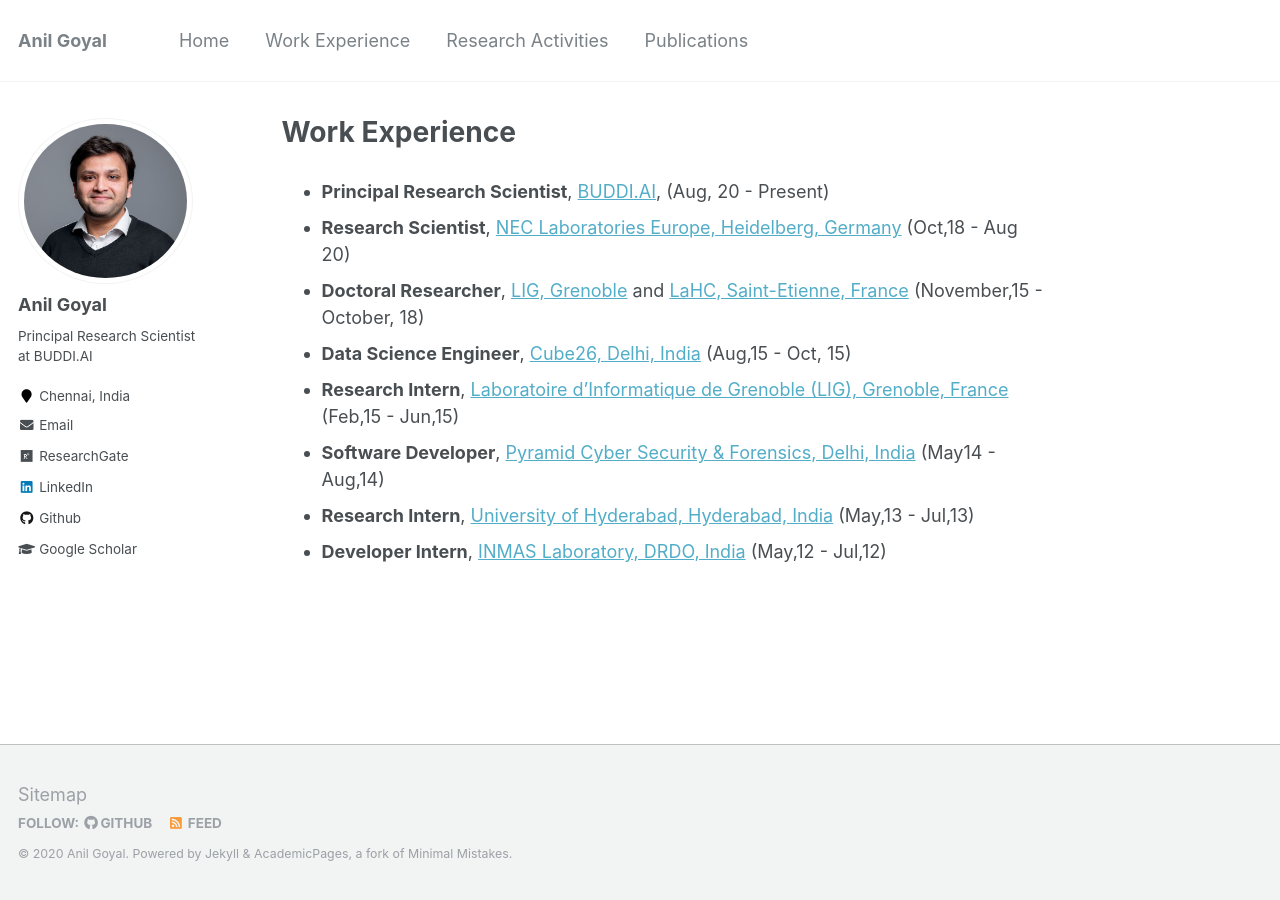
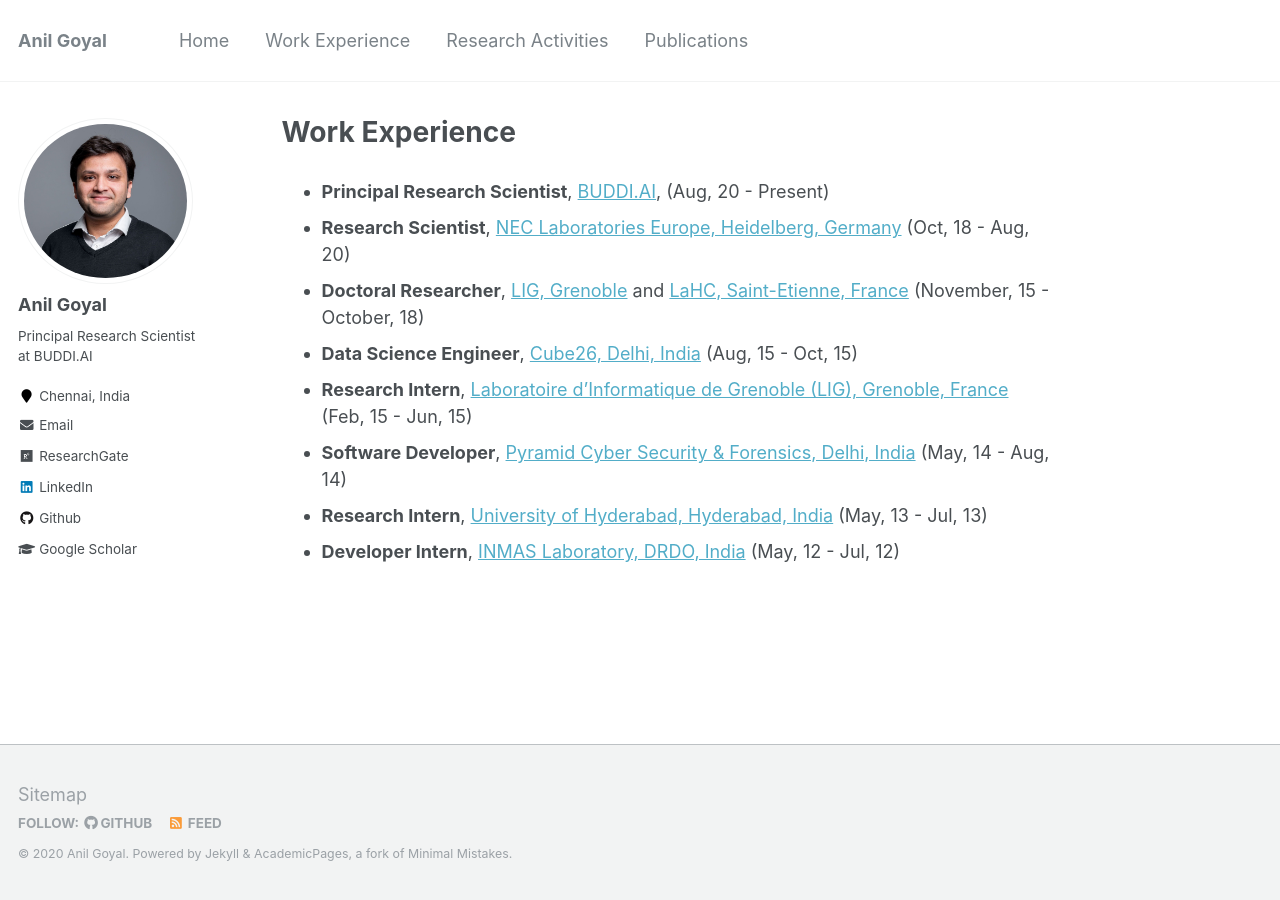
Before and after one commit to goyalanil/goyalanil.github.io, a Jekyll site: the page built from _pages/experience.md, in a window 1280 px wide. Built offline with Jekyll 4.4.1, drawn with Linux system fonts in a browser that asks for light colours.

Commit message:
Update experience.md

```diff
--- a/_pages/experience.md
+++ b/_pages/experience.md
@@ -7,10 +7,10 @@ classes: wide
 
 
 * **Principal Research Scientist**, [BUDDI.AI](http://buddi.ai/), (Aug, 20 - Present)
-* **Research Scientist**, [NEC Laboratories Europe, Heidelberg, Germany](http://neclab.eu/) (Oct,18 - Aug 20)
-* **Doctoral Researcher**, [LIG, Grenoble](https://www.liglab.fr/) and [LaHC, Saint-Etienne, France](http://laboratoirehubertcurien.fr/) (November,15 - October, 18)
-* **Data Science Engineer**, [Cube26, Delhi, India](http://cube26.com/) (Aug,15 - Oct, 15)
-* **Research Intern**, [Laboratoire d'Informatique de Grenoble (LIG), Grenoble, France](https://www.liglab.fr/) (Feb,15 - Jun,15)
-* **Software Developer**, [Pyramid Cyber Security & Forensics, Delhi, India](http://pyramidcyber.com/) (May14 - Aug,14)
-* **Research Intern**, [University of Hyderabad, Hyderabad, India](http://www.uohyd.ac.in/) (May,13 - Jul,13)
-* **Developer Intern**, [INMAS Laboratory, DRDO, India](https://www.drdo.gov.in/labs-and-establishments/institute-nuclear-medicine-allied-sciences-inmas) (May,12 - Jul,12)
+* **Research Scientist**, [NEC Laboratories Europe, Heidelberg, Germany](http://neclab.eu/) (Oct, 18 - Aug, 20)
+* **Doctoral Researcher**, [LIG, Grenoble](https://www.liglab.fr/) and [LaHC, Saint-Etienne, France](http://laboratoirehubertcurien.fr/) (November, 15 - October, 18)
+* **Data Science Engineer**, [Cube26, Delhi, India](http://cube26.com/) (Aug, 15 - Oct, 15)
+* **Research Intern**, [Laboratoire d'Informatique de Grenoble (LIG), Grenoble, France](https://www.liglab.fr/) (Feb, 15 - Jun, 15)
+* **Software Developer**, [Pyramid Cyber Security & Forensics, Delhi, India](http://pyramidcyber.com/) (May, 14 - Aug, 14)
+* **Research Intern**, [University of Hyderabad, Hyderabad, India](http://www.uohyd.ac.in/) (May, 13 - Jul, 13)
+* **Developer Intern**, [INMAS Laboratory, DRDO, India](https://www.drdo.gov.in/labs-and-establishments/institute-nuclear-medicine-allied-sciences-inmas) (May, 12 - Jul, 12)
```
